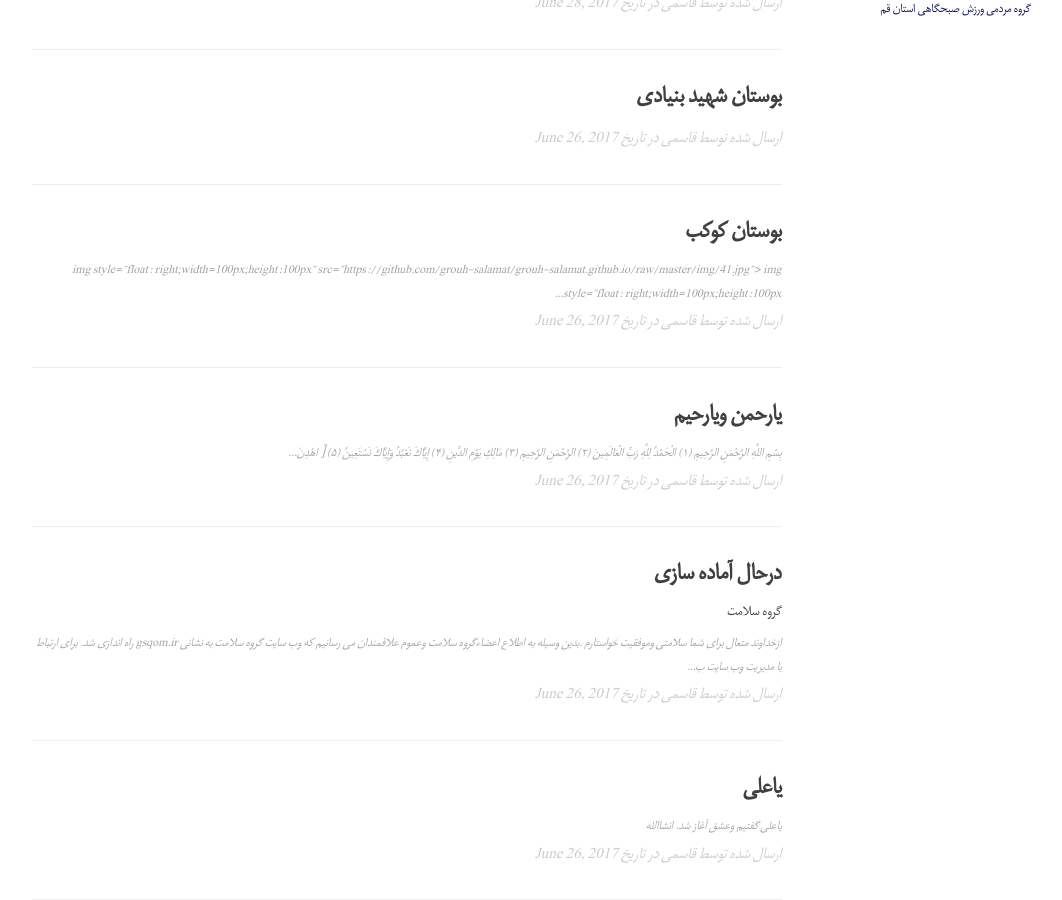
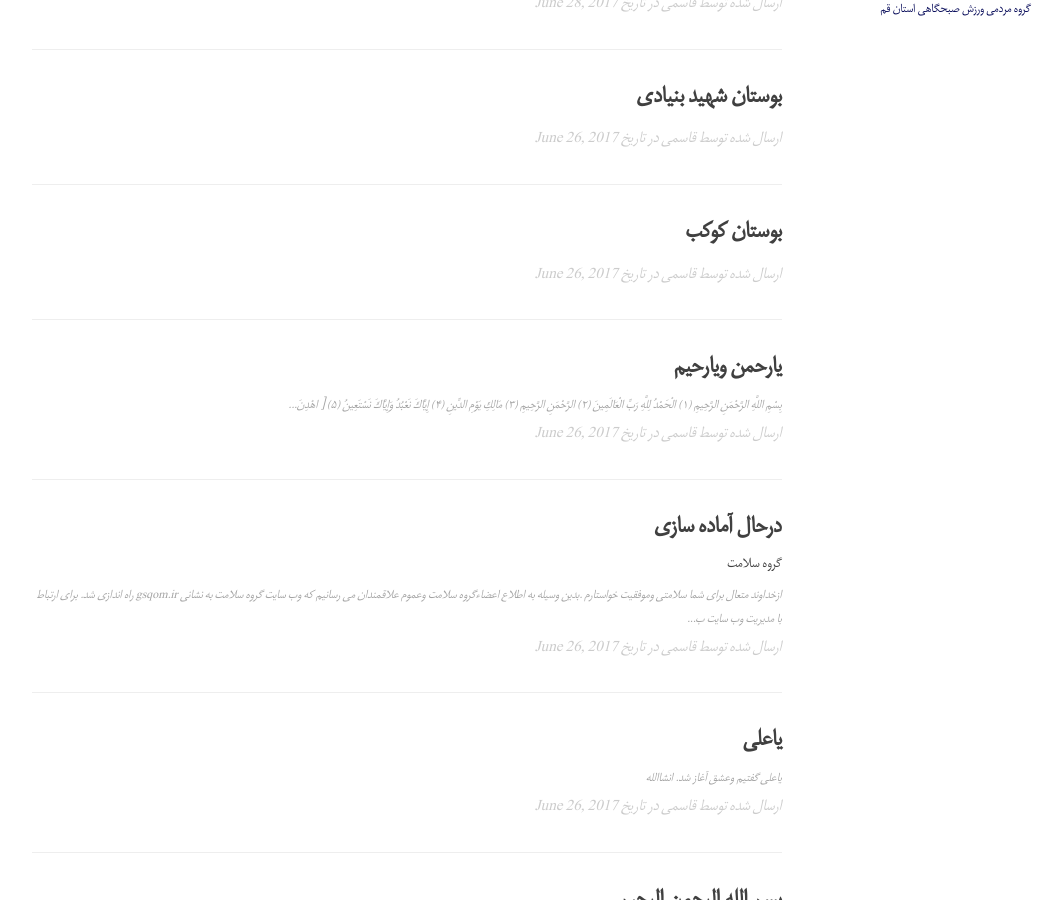
Before and after one commit to grouh-salamat/grouh-salamat.github.io, a Jekyll site: the page built from index.html, in a window 1280 px wide and 900 px high, scrolled down 788 px. Shown: the whole window, without its empty margins (136-1198 px from the left). Built offline with Jekyll 4.4.1, drawn with Linux system fonts in a browser that asks for light colours; the list of posts is cut into pages by our own code.

Commit message:
Update 2017-06-29-p22.markdown

```diff
--- a/_posts/2017-06-29-p22.markdown
+++ b/_posts/2017-06-29-p22.markdown
@@ -20,6 +20,6 @@
 <img style="float: right;width=100px;height:100px" src="https://github.com/grouh-salamat/grouh-salamat.github.io/raw/master/img/3.jpg">
 <img style="float: right;width=100px;height:100px" src="https://github.com/grouh-salamat/grouh-salamat.github.io/raw/master/img/1.jpg">
 <img style="float: right;width=100px;height:100px" src="https://github.com/grouh-salamat/grouh-salamat.github.io/raw/master/img/5.jpg">
-img style="float: right;width=100px;height:100px" src="https://github.com/grouh-salamat/grouh-salamat.github.io/raw/master/img/41.jpg">
-img style="float: right;width=100px;height:100px" src="https://github.com/grouh-salamat/grouh-salamat.github.io/raw/master/img/40.jpg">
-img style="float: right;width=100px;height:100px" src="https://github.com/grouh-salamat/grouh-salamat.github.io/raw/master/img/25.jpg">
+<img style="float: right;width=100px;height:100px" src="https://github.com/grouh-salamat/grouh-salamat.github.io/raw/master/img/41.jpg">
+<img style="float: right;width=100px;height:100px" src="https://github.com/grouh-salamat/grouh-salamat.github.io/raw/master/img/40.jpg">
+<img style="float: right;width=100px;height:100px" src="https://github.com/grouh-salamat/grouh-salamat.github.io/raw/master/img/25.jpg">
```
